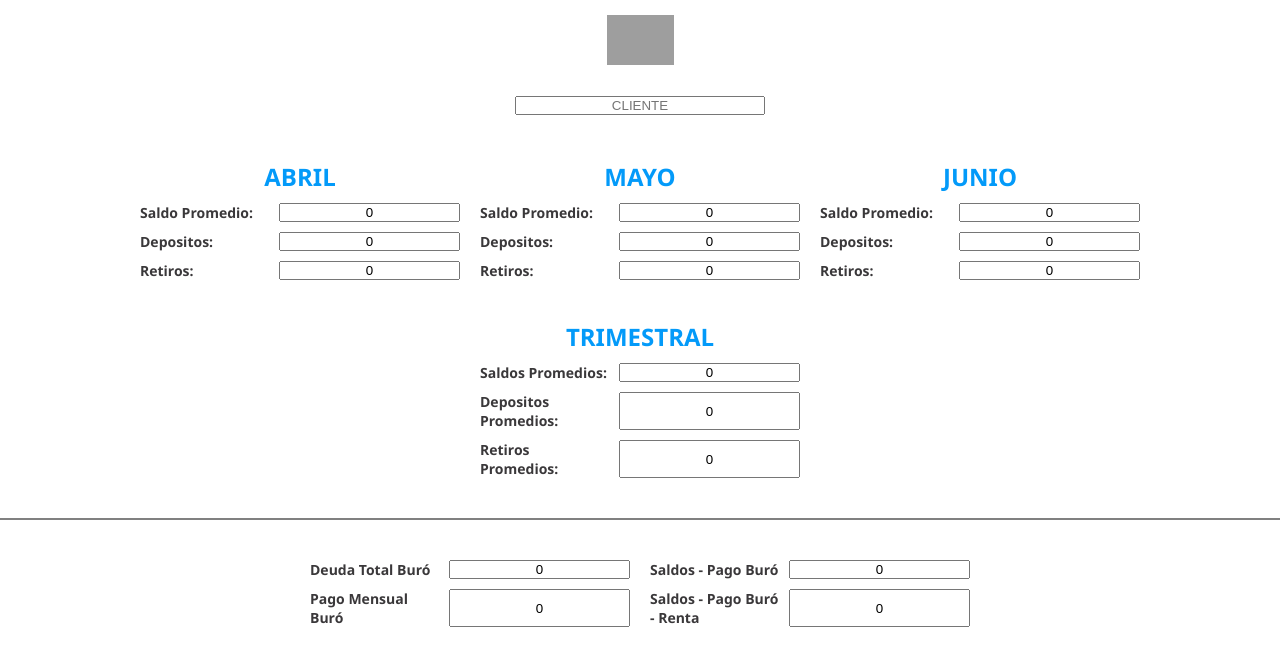
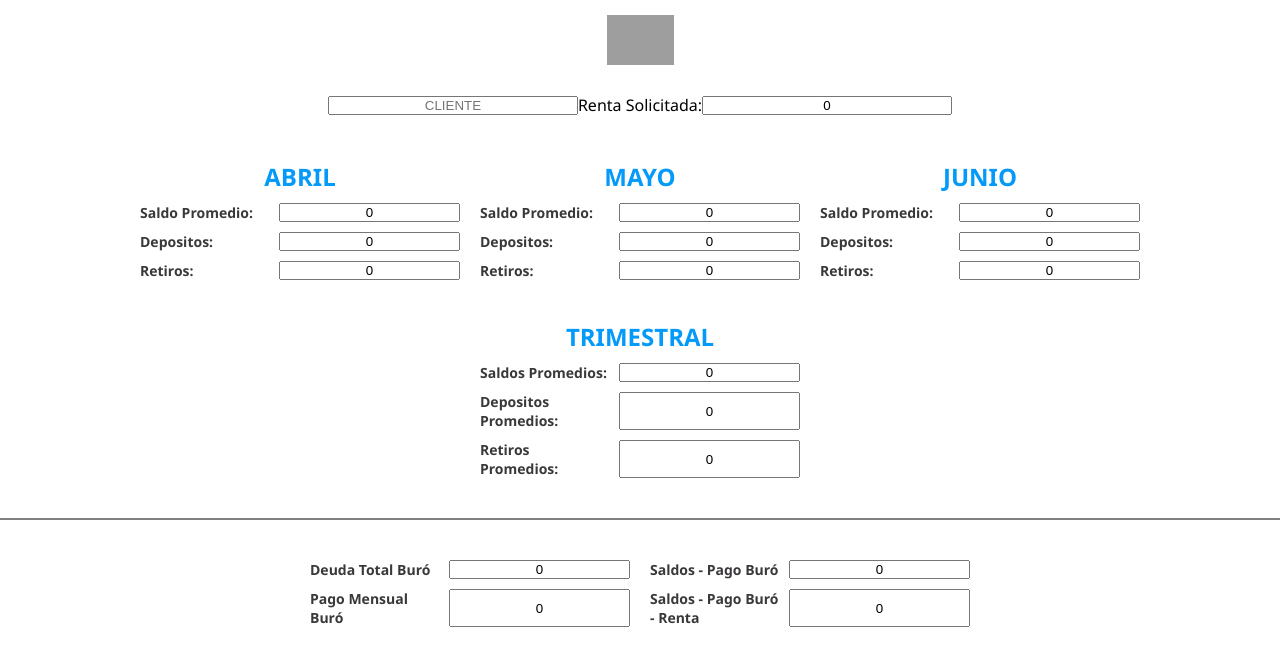
Before and after one commit to rafaelUribe/risk-eval, a plain HTML site: page index.html in a window 1280 px wide. Drawn offline with Linux system fonts and the light colour scheme; grey boxes are pictures that could not be loaded.

Commit message:
full 2
full 2

```diff
--- a/index.html
+++ b/index.html
@@ -15,6 +15,8 @@
     <main>
         <section class="cliente-container">
             <input type="text" placeholder="CLIENTE">
+            <p>Renta Solicitada:</p>
+            <input type="text" id='renta' placeholder="Renta Solicitada" value="0">
         </section>
         <section class="mes">
             <div class="mes-card">
```
